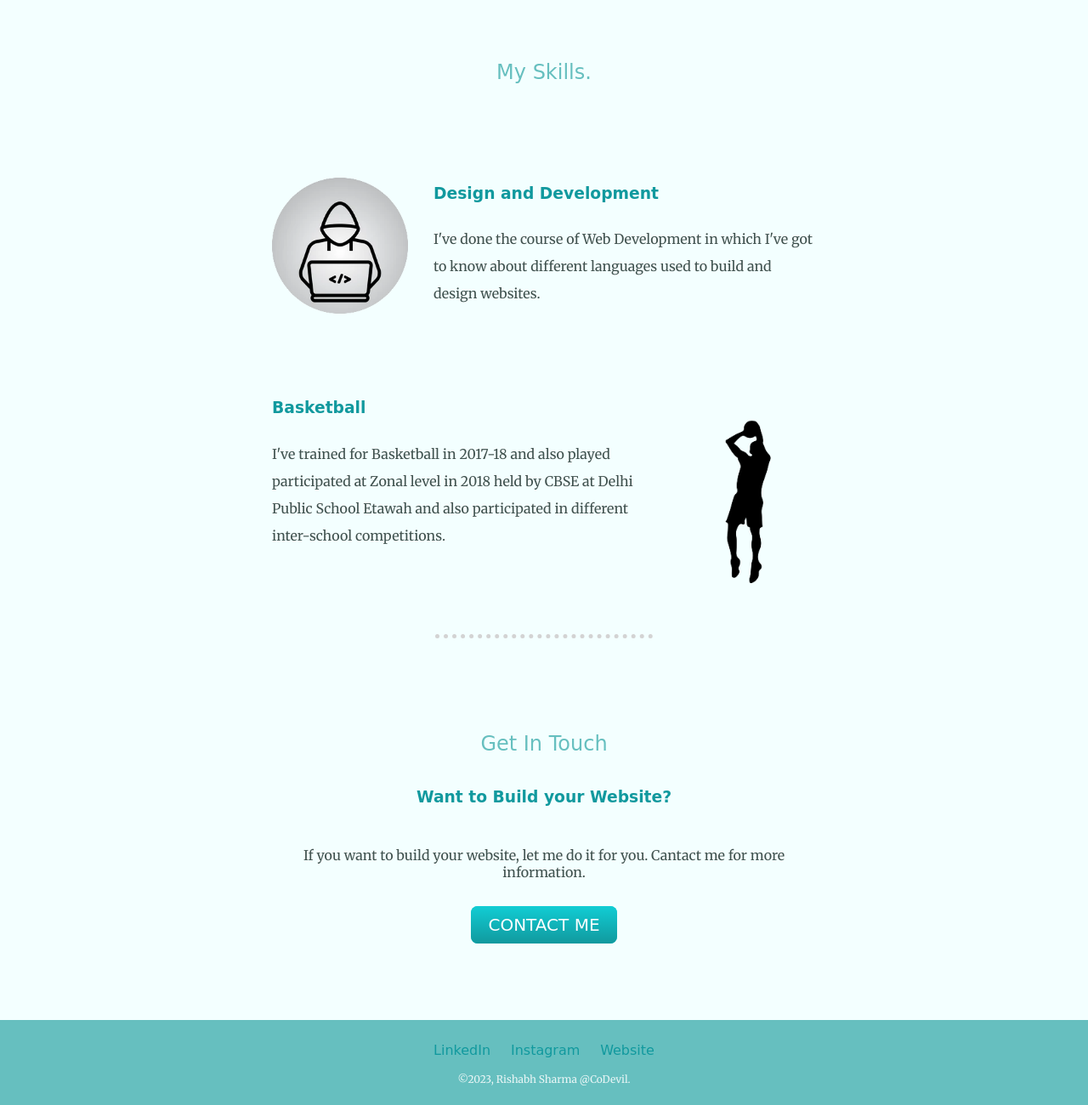
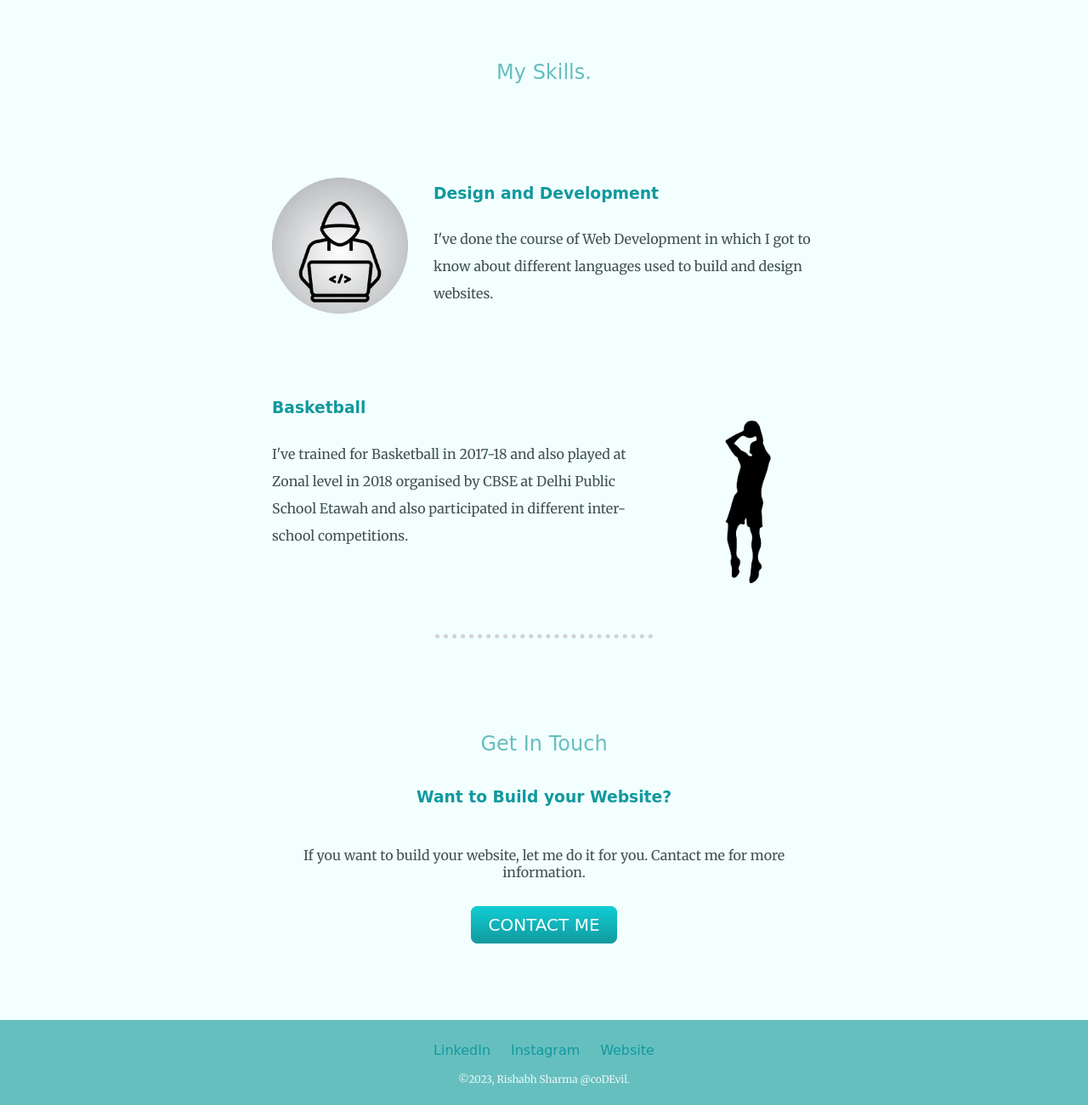
Before and after one commit to Rishabhs089/Website, a plain HTML site: page index.html in a window 1280 px wide. Shown: the part 1045-2345 px from the top of the page at 85% size. Drawn offline with Linux system fonts and the light colour scheme; a web font is replaced by a local one.

Commit message:
corrected code

```diff
--- a/index.html
+++ b/index.html
@@ -35,12 +35,12 @@
       <div class="skill-row">
         <img height="25%" width="25%" class="Web_Development" src="images_f\Web-Developer-img.png" alt="">
         <h3 class="description">Design and Development</h3>
-        <p class="description">I've done the course of Web Development in which I've got to know about different languages used to build and design websites.</p>
+        <p class="description">I've done the course of Web Development in which I got to know about different languages used to build and design websites.</p>
       </div>
       <div class="skill-row">
         <img class="basketball_img" src="images_f\Basketball-img.png" alt="">
         <h3 class="description">Basketball</h3>
-        <p class="description">I've trained for Basketball in 2017-18 and also played participated at Zonal level in 2018 held by CBSE at Delhi Public School Etawah and also participated in different inter-school competitions. </p>
+        <p class="description">I've trained for Basketball in 2017-18 and also played at Zonal level in 2018 organised by CBSE at Delhi Public School Etawah and also participated in different inter-school competitions. </p>
       </div>
     </div>
   </div>
@@ -58,7 +58,7 @@
     <a class="footer-link" href="https://www.instagram.com/rishabh_s089/">Instagram</a>
     <a class="footer-link" href="C:\Users\Rishabh Sharma\OneDrive\Desktop\Web Development\HTML Personal Site\index.html">Website</a>
 
-    <p class="copyright">©2023, Rishabh Sharma @CoDevil.</p>
+    <p class="copyright">©2023, Rishabh Sharma @coDEvil.</p>
   </div>
 </body>
 
```
